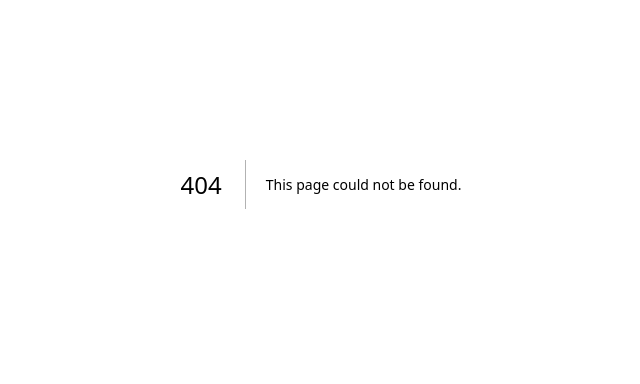
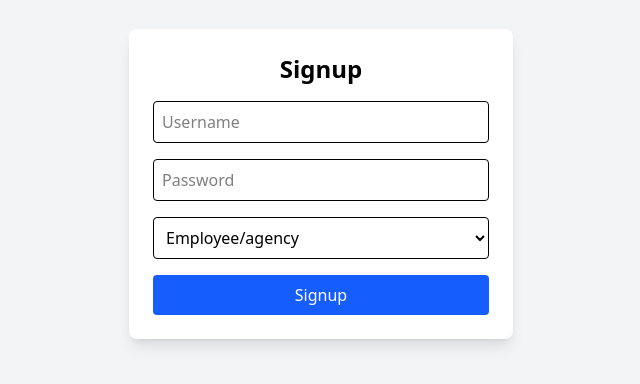
Before and after one commit to akankshperala/authenticity-validator-, a Next.js app: page /signup in a window 1280 px wide. Before the commit this address had no page. Shown: the part 216-600 px from the top of the page, without its empty margins (319-959 px from the left). Built offline with nearby package versions, Linux system fonts and the light colour scheme.

Commit message:
added login/signup

```diff
--- /dev/null
+++ b/app/api/auth/login/route.js
@@ -0,0 +1,56 @@
+import { NextResponse } from "next/server";
+import fs from "fs";
+import path from "path";
+import bcrypt from "bcrypt";
+
+const FILE = path.join(process.cwd(), "users.json");
+
+function loadUsers() {
+  if (!fs.existsSync(FILE)) return { users: [] };
+  const data = fs.readFileSync(FILE, "utf8");
+  return JSON.parse(data || '{"users":[]}');
+}
+
+export async function POST(req) {
+  try {
+    const { username, password } = await req.json();
+
+    if (!username || !password) {
+      return NextResponse.json({ error: "Missing fields" }, { status: 400 });
+    }
+
+    const data = loadUsers();
+    const user = data.users.find((u) => u.username === username);
+
+    if (!user) {
+      return NextResponse.json({ error: "User not found" }, { status: 404 });
+    }
+
+    const isValid = await bcrypt.compare(password, user.password);
+
+    if (!isValid) {
+      return NextResponse.json({ error: "Invalid credentials" }, { status: 401 });
+    }
+
+    // ✅ Login successful: set session cookie
+    const response = NextResponse.json({
+      message: "Login successful",
+      role: user.role,
+    });
+
+    response.cookies.set({
+      name: "session",
+      value: JSON.stringify({ username: user.username, role: user.role }),
+      httpOnly: true,
+      path: "/",
+      maxAge: 60 * 60 * 24, // 1 day
+      sameSite: "strict",
+      secure: process.env.NODE_ENV === "production",
+    });
+
+    return response;
+  } catch (err) {
+    console.error("Login error:", err);
+    return NextResponse.json({ error: "Internal Server Error" }, { status: 500 });
+  }
+}
--- /dev/null
+++ b/app/api/auth/signup/route.js
@@ -0,0 +1,59 @@
+import { NextResponse } from "next/server";
+import fs from "fs";
+import path from "path";
+import bcrypt from "bcrypt";
+
+const FILE = path.join(process.cwd(), "users.json");
+
+function loadUsers() {
+  if (!fs.existsSync(FILE)) return { users: [] };
+  const data = fs.readFileSync(FILE, "utf8");
+  return JSON.parse(data || '{"users":[]}');
+}
+
+function saveUsers(data) {
+  fs.writeFileSync(FILE, JSON.stringify(data, null, 2));
+}
+
+export async function POST(req) {
+  try {
+    const { username, password, role, university} = await req.json();
+
+    if (!username || !password || !role) {
+      return NextResponse.json({ error: "Missing fields" }, { status: 400 });
+    }
+
+    const data = loadUsers();
+
+    if (data.users.find((u) => u.username === username)) {
+      return NextResponse.json({ error: "User already exists" }, { status: 400 });
+    }
+
+    const hashedPassword = await bcrypt.hash(password, 10);
+
+    const newUser = { username, password: hashedPassword, role,  university: role === "institution_admin" ? university : null };
+    data.users.push(newUser);
+    saveUsers(data);
+
+    // ✅ Signup successful: automatically log in user
+    const response = NextResponse.json({
+      message: "User registered successfully",
+      role: role,
+    });
+
+    response.cookies.set({
+      name: "session",
+      value: JSON.stringify({ username, role }),
+      httpOnly: true,
+      path: "/",
+      maxAge: 60 * 60 * 24, // 1 day
+      sameSite: "strict",
+      secure: process.env.NODE_ENV === "production",
+    });
+
+    return response;
+  } catch (err) {
+    console.error("Signup error:", err);
+    return NextResponse.json({ error: "Internal Server Error" }, { status: 500 });
+  }
+}
--- /dev/null
+++ b/app/dashboard/page.js
@@ -0,0 +1,12 @@
+// app/dashboard/page.js
+"use client";
+import CertificateVerifier from "../certificateVerifier";
+
+export default function Dashboard() {
+  return (
+    <div>
+      <h1>Dashboard</h1>
+      <CertificateVerifier />
+    </div>
+  );
+}
--- /dev/null
+++ b/app/login/page.js
@@ -0,0 +1,74 @@
+"use client";
+import { useState } from "react";
+import { useRouter } from "next/navigation";
+
+export default function LoginPage() {
+  const [username, setUsername] = useState("");
+  const [password, setPassword] = useState("");
+  const [error, setError] = useState("");
+  const router = useRouter();
+
+  const handleLogin = async (e) => {
+    e.preventDefault();
+    setError("");
+
+    const res = await fetch("/api/auth/login", {
+      method: "POST",
+      headers: { "Content-Type": "application/json" },
+      body: JSON.stringify({ username, password }),
+    });
+
+    const data = await res.json();
+
+    if (!res.ok) {
+      setError(data.error || "Login failed");
+    } else {
+      // Redirect based on role
+      if (data.role === "user") {
+        router.push("/certificateVerifier");
+      } else if (data.role === "institution_admin") {
+        router.push("/adminDashboard");
+      } else {
+        router.push("/");
+      }
+    }
+  };
+
+  return (
+    <div className="flex justify-center items-center min-h-screen bg-gray-100">
+      <form
+        onSubmit={handleLogin}
+        className="bg-white shadow-lg p-6 rounded-lg w-96 space-y-4"
+      >
+        <h2 className="text-2xl font-bold text-center">Login</h2>
+
+        <input
+          type="text"
+          placeholder="Username"
+          value={username}
+          onChange={(e) => setUsername(e.target.value)}
+          className="w-full p-2 border rounded"
+          required
+        />
+
+        <input
+          type="password"
+          placeholder="Password"
+          value={password}
+          onChange={(e) => setPassword(e.target.value)}
+          className="w-full p-2 border rounded"
+          required
+        />
+
+        <button
+          type="submit"
+          className="w-full bg-green-600 text-white py-2 rounded hover:bg-green-700"
+        >
+          Login
+        </button>
+
+        {error && <p className="text-red-600 text-sm">{error}</p>}
+      </form>
+    </div>
+  );
+}
--- a/app/page.js
+++ b/app/page.js
@@ -1,11 +1,28 @@
+"use client";
+import { useRouter } from "next/navigation";
+import { useEffect } from "react";
+
+export default function Home() {
+  const router = useRouter();
+
+  useEffect(() => {
+    router.push("/login"); // redirect to login
+  }, [router]);
+
+  return null; // nothing on root, just redirect
+}
 import Image from "next/image";
 import ImageUploader from "./components/ImageUploader";
-import CertificateVerifier from "./components/CertificateVerifier";
+// import CertificateVerifier from "./components/CertificateVerifier";
 
-export default function Home() {
-  return (
-    <>
-    <CertificateVerifier/>
-    </>
-  );
-}
+// export default function Home() {
+//   return (
+//     <>
+//     <CertificateVerifier/>
+//     </>
+//   );
+// }
+
+// app/page.js
+
+// app/page.js
--- /dev/null
+++ b/app/signup/page.js
@@ -0,0 +1,93 @@
+"use client";
+import { useState } from "react";
+import { useRouter } from "next/navigation";
+
+export default function SignupPage() {
+  const [username, setUsername] = useState("");
+  const [password, setPassword] = useState("");
+  const [role, setRole] = useState("user");
+  const [error, setError] = useState("");
+  const [success, setSuccess] = useState("");
+  const router = useRouter();
+  const [university, setUniversity] = useState(""); // New state
+
+  const handleSignup = async (e) => {
+    e.preventDefault();
+    setError("");
+    setSuccess("");
+
+    const res = await fetch("/api/auth/signup", {
+      method: "POST",
+      headers: { "Content-Type": "application/json" },
+      body: JSON.stringify({ username, password, role }),
+    });
+
+    const data = await res.json();
+
+    if (!res.ok) {
+      setError(data.error || "Signup failed");
+    } else {
+      setSuccess("Signup successful! Redirecting to login...");
+      setTimeout(() => router.push("/login"), 1500);
+    }
+  };
+
+  return (
+    <div className="flex justify-center items-center min-h-screen bg-gray-100">
+      <form
+        onSubmit={handleSignup}
+        className="bg-white shadow-lg p-6 rounded-lg w-96 space-y-4"
+      >
+        <h2 className="text-2xl font-bold text-center">Signup</h2>
+
+        <input
+          type="text"
+          placeholder="Username"
+          value={username}
+          onChange={(e) => setUsername(e.target.value)}
+          className="w-full p-2 border rounded"
+          required
+        />
+
+        <input
+          type="password"
+          placeholder="Password"
+          value={password}
+          onChange={(e) => setPassword(e.target.value)}
+          className="w-full p-2 border rounded"
+          required
+        />
+
+        <select
+          value={role}
+          onChange={(e) => setRole(e.target.value)}
+          className="w-full p-2 border rounded"
+        >
+          <option value="user">Employee/agency</option>
+          <option value="institution_admin">Institution User</option>
+        </select>
+
+        {role === "institution_admin" && (
+          <input
+            type="text"
+            placeholder="University Name"
+            value={university}
+            onChange={(e) => setUniversity(e.target.value)}
+            className="w-full p-2 border rounded"
+            required
+          />
+        )}
+
+        <button
+          type="submit"
+          className="w-full bg-blue-600 text-white py-2 rounded hover:bg-blue-700"
+        >
+          Signup
+        </button>
+
+        {error && <p className="text-red-600 text-sm">{error}</p>}
+        {success && <p className="text-green-600 text-sm">{success}</p>}
+      </form>
+    </div>
+  );
+}
--- a/certs.json
+++ b/certs.json
@@ -7,5 +7,14 @@
     "sgpa": "8.62",
     "cgpa": "8.98",
     "result": "PASS"
+  },
+  {
+    "id": "CB81915",
+    "rollNo": "160123733076",
+    "name": "KEERTHI REDDY",
+    "course": "B.E (COMPUTER SCLENCE AND ENGG) III Sem (MAIN) NOV 2024 (R22)",
+    "sgpa": "10.00",
+    "cgpa": "9.90",
+    "result": "PASS"
   }
 ]
--- a/package.json
+++ b/package.json
@@ -13,6 +13,7 @@
     "@mantine/core": "^8.3.1",
     "@mantine/dropzone": "^8.3.1",
     "axios": "^1.12.2",
+    "bcrypt": "^6.0.0",
     "form-data": "^4.0.4",
     "multer": "^2.0.2",
     "next": "15.5.3",
--- /dev/null
+++ b/users.json
@@ -0,0 +1,24 @@
+{
+  "users": [
+    {
+      "username": "admin1",
+      "password": "$2b$10$HASHEDPASSWORD",
+      "role": "institution_admin"
+    },
+    {
+      "username": "user1",
+      "password": "$2b$10$HASHEDPASSWORD",
+      "role": "user"
+    },
+    {
+      "username": "userHarsh",
+      "password": "$2b$10$WcrXk2urDDlZikebtnAri.1bVyGEIWHmVafNdhK1j5WOActK34aUO",
+      "role": "user"
+    },
+    {
+      "username": "keerthi",
+      "password": "$2b$10$EGzJ8qdvPiDN7bVQBT4ES..oug4HYyLhv3nM6lxtVKIa12EYESExK",
+      "role": "institution_admin"
+    }
+  ]
+}
```
Also changed, not shown: app/certificateVerifier/page.js (renamed from app/components/CertificateVerifier.js), 1 other file (tests, documents, lock files or other folders).
